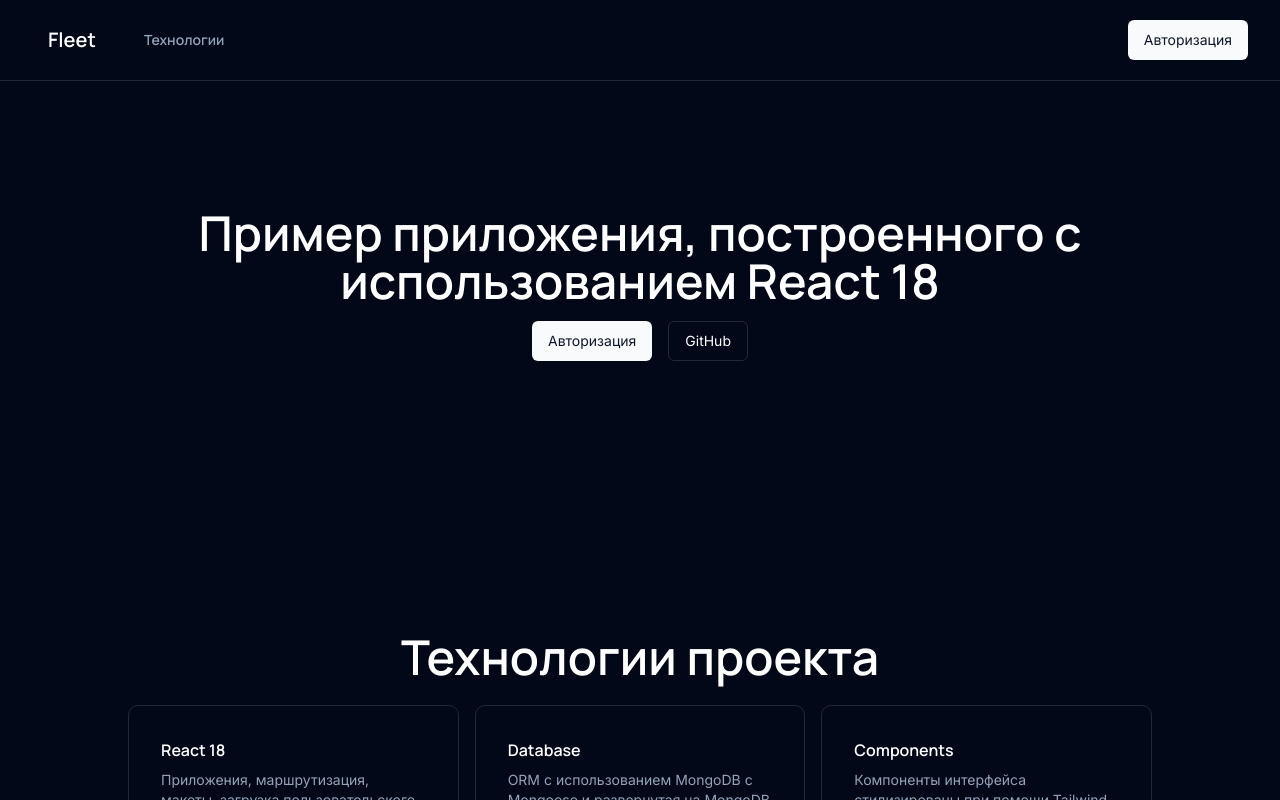
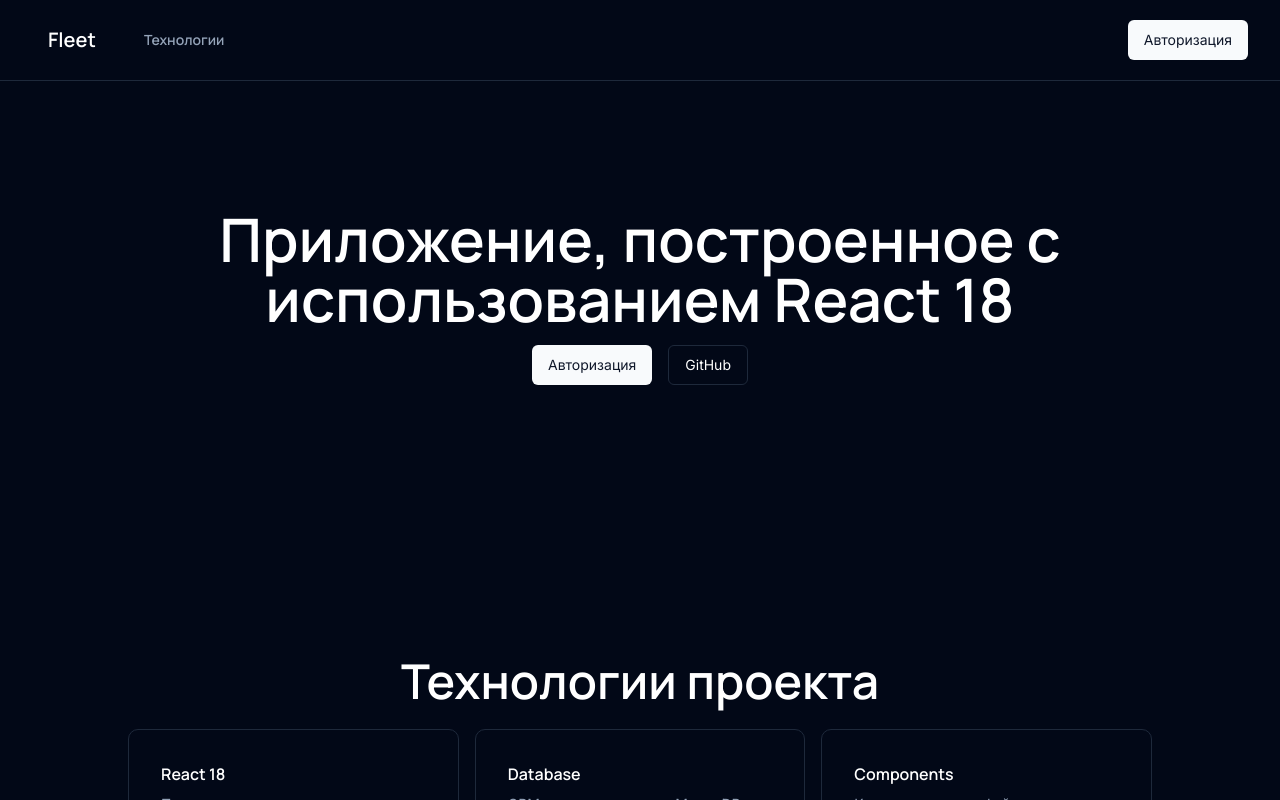
Before and after one commit to NaotoAzazel/Fleet, a React (Create React App) app in the folder frontend/: page / in a window 1280 px wide. Shown: the top 800 px of the page. Built offline with nearby package versions, Linux system fonts and the light colour scheme.

Commit message:
updated text size on main page

```diff
--- a/frontend/src/Components/Pages/MainPage.jsx
+++ b/frontend/src/Components/Pages/MainPage.jsx
@@ -7,8 +7,8 @@ function MainPage() {
     <main className="bg-background min-h-screen text-white relative flex flex-col items-center">
       <selection className="space-y-6 pb-8 pt-6 md:pb-12 md:pt-10 lg:py-32">
         <div className="container flex max-w-[64rem] flex-col items-center gap-4 text-center">
-          <h1 className="text-3xl leading-[1.1] tracking-normal font-bold font-manrope md:text-4xl lg:text-5xl">
-            Пример приложения, построенного с использованием React 18
+          <h1 className="text-3xl tracking-normal font-bold font-manrope md:text-5xl lg:text-6xl">
+            Приложение, построенное с использованием React 18
           </h1>
           <div className="space-x-4">
             <Button href="/auth">Авторизация</Button>
@@ -19,7 +19,8 @@ function MainPage() {
 
       <selection className="container space-y-6 py-28 md:py-12 md:pt-24 lg:py-36">
         <Element name="technologies">
-          <h2 className="text-center mx-auto max-w-[58rem] font-heading tracking-normal text-3xl md:text-4xl lg:text-5xl font-bold font-manrope">
+          <h2 className="text-center mx-auto max-w-[58rem] font-heading tracking-normal text-3xl md:text-4xl
+            lg:text-5xl font-bold font-manrope">
             Технологии проекта
           </h2>
         </Element>
```
